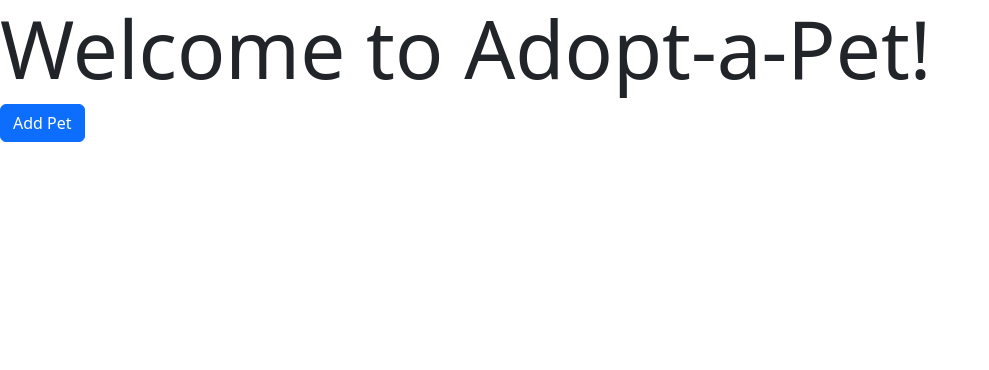
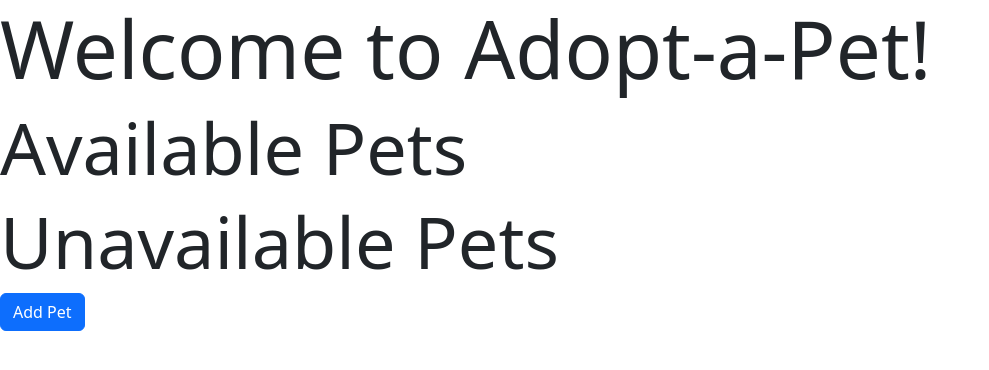
Before and after one commit to franklinkong981/Adopt-a-Pet, a Flask app: page / in a window 1280 px wide. Shown: the top 370 px of the page, without its empty margins (0-989 px from the left). Run offline with Flask 3, Linux system fonts and the light colour scheme; data that the repository does not hold is empty.

Commit message:
Added flash messages and divided listings into available and unavailable pets

```diff
--- a/app.py
+++ b/app.py
@@ -18,8 +18,9 @@ app.app_context().push()
 @app.route('/')
 def list_pets():
     """Shows the homepage which lists all the pets and shows their photos, names, and whether they're available."""
-    pets = Pet.query.all()
-    return render_template('homepage.html', pets=pets)
+    available_pets = Pet.query.filter(Pet.available == True)
+    unavailable_pets = Pet.query.filter(Pet.available == False)
+    return render_template('homepage.html', available_pets=available_pets, unavailable_pets=unavailable_pets)
 
 @app.route('/add', methods=['GET', 'POST'])
 def show_add_pet_form():
@@ -36,6 +37,7 @@ def show_add_pet_form():
         new_pet = Pet(name=name,species=species, photo_url=photo_url, age=age, notes=notes)
         db.session.add(new_pet)
         db.session.commit()
+        flash('Pet successfully added!')
         return redirect('/')
     else:
         return render_template('add_pet_form.html', form=form)
@@ -52,6 +54,7 @@ def show_pet_details_page(pet_id_number):
         pet_to_update.available = form.available.data
 
         db.session.commit()
+        flash('Pet successfully updated!')
         return redirect(f'/{pet_id_number}')
     else:
         return render_template('edit_pet_form.html', form=form, pet=pet_to_update)
--- a/templates/homepage.html
+++ b/templates/homepage.html
@@ -4,7 +4,24 @@
 
 {% block content %}
     <h1 class="display-1">Welcome to Adopt-a-Pet!</h1>
-    {% for pet in pets %}
+    <h2 class="display-2">Available Pets</h2>
+    {% for pet in available_pets %}
+        <div class="card w-25">
+            <img class="card-img-top" src="{{pet.photo_url}}" alt="Photo of {{pet.name}}">
+            <div class="card-body">
+                <h4 class="card-title">{{pet.name}}</h4>
+                <p class="card-text font-weight-bold">
+                    {% if pet.available %}
+                        <a href='/{{pet.id}}'>{{pet.name}}</a> is available!
+                    {% else %}
+                        <a href='/{{pet.id}}'>{{pet.name}}</a> is not available!
+                    {% endif %}
+                </p>
+            </div>
+        </div>
+    {% endfor %}
+    <h2 class="display-2">Unavailable Pets</h2>
+    {% for pet in unavailable_pets %}
         <div class="card w-25">
             <img class="card-img-top" src="{{pet.photo_url}}" alt="Photo of {{pet.name}}">
             <div class="card-body">
```
